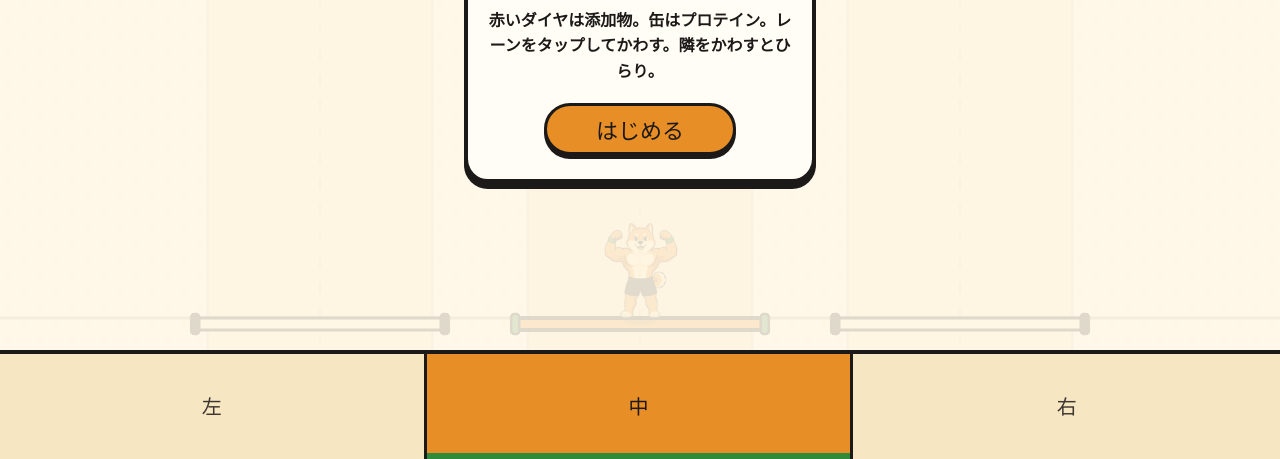
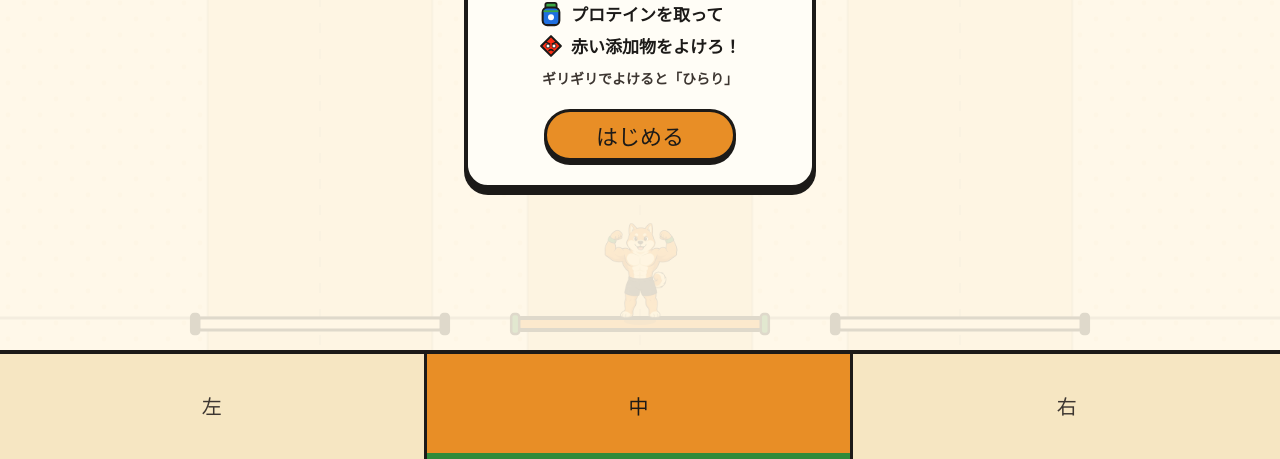
Before and after one commit to yasufabric/hirari2, a website built with Vite: page index.html in a window 1280 px wide. Shown: the part 341-800 px from the top of the page. Built offline with nearby package versions, Linux system fonts and the light colour scheme; a web font is replaced by a local one.

Commit message:
Shorten title-card copy: name protein, add tiny bottle/diamond icons

```diff
--- a/index.html
+++ b/index.html
@@ -37,7 +37,27 @@
         <div class="card">
           <p class="kicker">夜のプロテイン棚</p>
           <h1>マッスルひらり</h1>
-          <p class="lede">赤いダイヤは添加物。缶はプロテイン。レーンをタップしてかわす。隣をかわすとひらり。</p>
+          <ul class="howto">
+            <li>
+              <svg class="howto-icon" viewBox="0 0 24 28" aria-hidden="true">
+                <rect x="6" y="2" width="12" height="6" rx="2" fill="#3BA845" stroke="#1C1A18" stroke-width="2" />
+                <rect x="3" y="7" width="18" height="19" rx="5" fill="#1F6FE0" stroke="#1C1A18" stroke-width="2.2" />
+                <rect x="4" y="10" width="16" height="2" fill="#3BA845" />
+                <circle cx="12" cy="17.5" r="3.2" fill="#FFFFFF" />
+              </svg>
+              <span>プロテインを取って</span>
+            </li>
+            <li>
+              <svg class="howto-icon" viewBox="0 0 28 28" aria-hidden="true">
+                <path d="M14 2.5 25.5 14 14 25.5 2.5 14Z" fill="#FF2D14" stroke="#1C1A18" stroke-width="2.4" stroke-linejoin="round" />
+                <circle cx="10.5" cy="14" r="2.3" fill="#FFFFFF" stroke="#1C1A18" stroke-width="1" />
+                <circle cx="17.5" cy="14" r="2.3" fill="#FFFFFF" stroke="#1C1A18" stroke-width="1" />
+                <path d="M8 9.5 12.5 11.5M20 9.5 15.5 11.5M11.5 19.5Q14 17 16.5 19.5" fill="none" stroke="#1C1A18" stroke-width="1.8" stroke-linecap="round" />
+              </svg>
+              <span>赤い添加物をよけろ！</span>
+            </li>
+          </ul>
+          <p class="howto-sub">ギリギリでよけると「ひらり」</p>
           <button type="button" id="start">はじめる</button>
         </div>
       </section>
--- a/src/style.css
+++ b/src/style.css
@@ -258,6 +258,40 @@ h1 {
   line-height: 1.6;
 }
 
+.howto {
+  display: flex;
+  flex-direction: column;
+  align-items: flex-start;
+  gap: 6px;
+  margin: 0;
+  padding: 0;
+  list-style: none;
+  font-size: 17px;
+  font-weight: 700;
+  line-height: 1.3;
+}
+
+.howto li {
+  display: flex;
+  align-items: center;
+  gap: 8px;
+  white-space: nowrap;
+}
+
+.howto-icon {
+  flex: 0 0 auto;
+  width: 24px;
+  height: 26px;
+}
+
+.howto-sub {
+  margin: -2px 0 0;
+  font-size: 14px;
+  font-weight: 700;
+  line-height: 1.4;
+  color: var(--ink-soft);
+}
+
 button {
   margin-top: 8px;
   min-width: 12rem;
```
